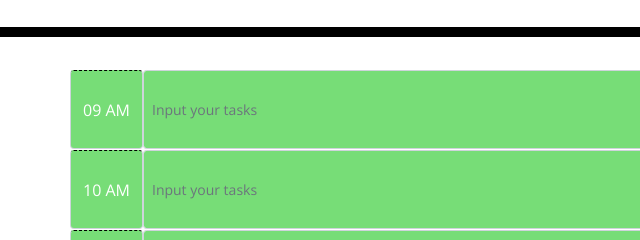
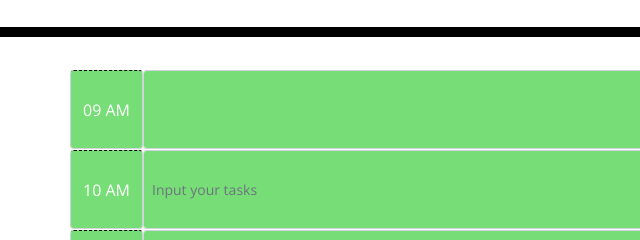
Before and after one commit to jeck24/HW5, a plain HTML site: page Develop/index.html in a window 1280 px wide. Shown: the part 267-507 px from the top of the page, 0-640 px from the left. Drawn offline with nearby package versions, Linux system fonts and the light colour scheme.

Commit message:
placeholder change is now workinggit add .

```diff
--- a/Develop/index.html
+++ b/Develop/index.html
@@ -384,6 +384,8 @@
 
         });
 
+        change9amPlaceholder();
+
 
       </script>
 
```
